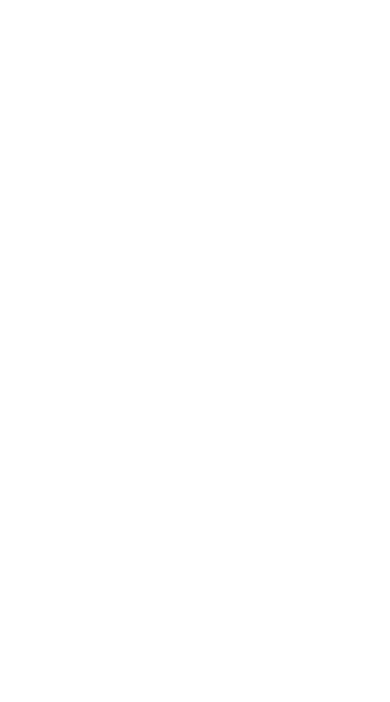
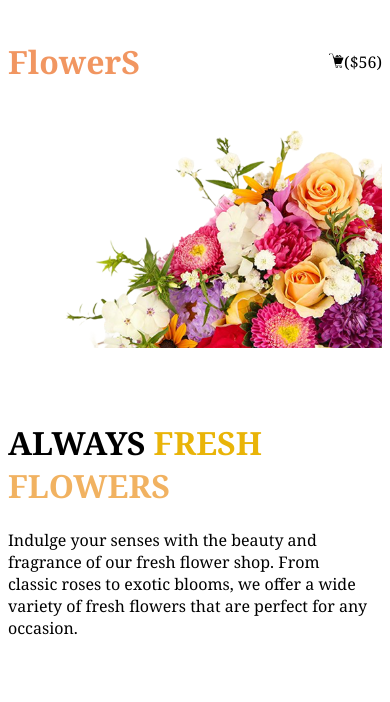
Before and after one commit to lima-akter-p/flower-market-web, a plain HTML site: page index.html in a window 390 px wide. Drawn offline with Linux system fonts and the light colour scheme.

Commit message:
added the header part and made it responsive

```diff
--- a/index.html
+++ b/index.html
@@ -4,9 +4,39 @@
  <meta charset="UTF-8">
  <meta name="viewport" content="width=device-width, initial-scale=1.0">
  <title>Flower market web</title>
+ <link rel="stylesheet" href="styles/flower.css">
 </head>
-<body>
+<body class="noto-serif-font">
  <header>
+   <nav class="navbar">
+       <div>
+         <h3 class="brand prim-color">FlowerS</h3>
+
+       </div>
+     <div>
+       <ul>
+         <li class="nav-item" ><a href="" class="nav-link home">Home</a></li>
+         <li class="nav-item" ><a href="" class="nav-link shop">Shop</a></li>
+         <li class="nav-item" ><a href="" class="nav-link about">About Us</a></li>
+
+         <li class="nav-item"><a href="" class="nav-link"><img width="15px" src="assets/shop.png"><span>($56)</span> </a></li>
+       </ul>
+
+      </div>
+  </nav>
+    <div class="flower-container">
+       <div class="about-flower">
+      <h1 class="flower-title">ALWAYS<span class="light-color"> FRESH </span><br><span class="bright-color">FLOWERS</span></h1>
+      <p class="flower-description ">Indulge your senses with the beauty and fragrance of our fresh flower shop. From classic roses to exotic blooms, we offer a wide variety of fresh flowers that are perfect for any occasion. </p>
+
+
+     </div>
+     <div class="flower-image">
+      <img width="100%"  src="assets/hero-flower.png">
+
+     </div>
+
+    </div>
 
  </header>
  <main>
--- /dev/null
+++ b/styles/flower.css
@@ -0,0 +1,122 @@
+
+@import url('https://fonts.googleapis.com/css2?family=Noto+Serif:ital,wght@0,100..900;1,100..900&display=swap');
+
+
+.noto-serif-font {
+  font-family: "Noto Serif", serif;
+  font-optical-sizing: auto;
+  font-weight: 400;
+  font-style: normal;
+  font-variation-settings:
+    "wdth" 100;
+}
+/* shared style */
+nav,header{
+ max-width:1100px;
+ margin:0 auto;
+}
+
+.prim-color{
+  color:rgba(233, 90, 8, 0.64)
+
+}
+.light-color{
+  color: rgba(233, 180, 8, 1);
+
+}
+.bright-color{
+  color: rgba(233, 135, 8, 0.64);
+}
+
+
+
+
+/* header related style */
+
+.nav-item{
+ list-style:none;
+}
+
+.nav-link{
+ text-decoration: none;
+ color:black;
+}
+.navbar{
+  display: flex;
+  align-items: center;
+  justify-content: space-between;
+
+}
+nav ul{
+  display: flex;
+  gap:40px;
+}
+.brand{
+  font-size:2rem;
+  font-weight: bold;
+}
+
+.flower-title{
+  font: size 4.2em;
+  font-weight:bold;
+
+}
+.flower-container{
+  display: flex;
+}
+.about-flower{
+  margin-top:-20px;
+  margin:161px 0;
+   width:570px;
+  height:299px;
+}
+
+
+.flower-image{
+  max-width: 100%;
+  width:570px;
+  height:335px;
+
+}
+
+
+
+
+
+/* Responsive related style */
+@media  screen and (max-width: 576px) {
+  .home,
+  .shop,
+  .about{
+
+    display: none;
+     /* margin-left:100px; */
+     align-items: center;
+
+   }
+   .flower-container{
+    flex-direction: column;
+    justify-content: center;
+
+    /* max-width:1140px; */
+  }
+   .flower-image{
+    order: -1;
+    align-items: center;
+
+    }
+  .about-flower{
+    margin-top:-50px;
+     align-items: center;
+    justify-content: center;
+    max-width:360px;
+  }
+  .nav-item{
+    margin-left:-20px;
+
+  }
+
+
+
+
+}
```
Also changed, not shown: assets/shop.png (added).
